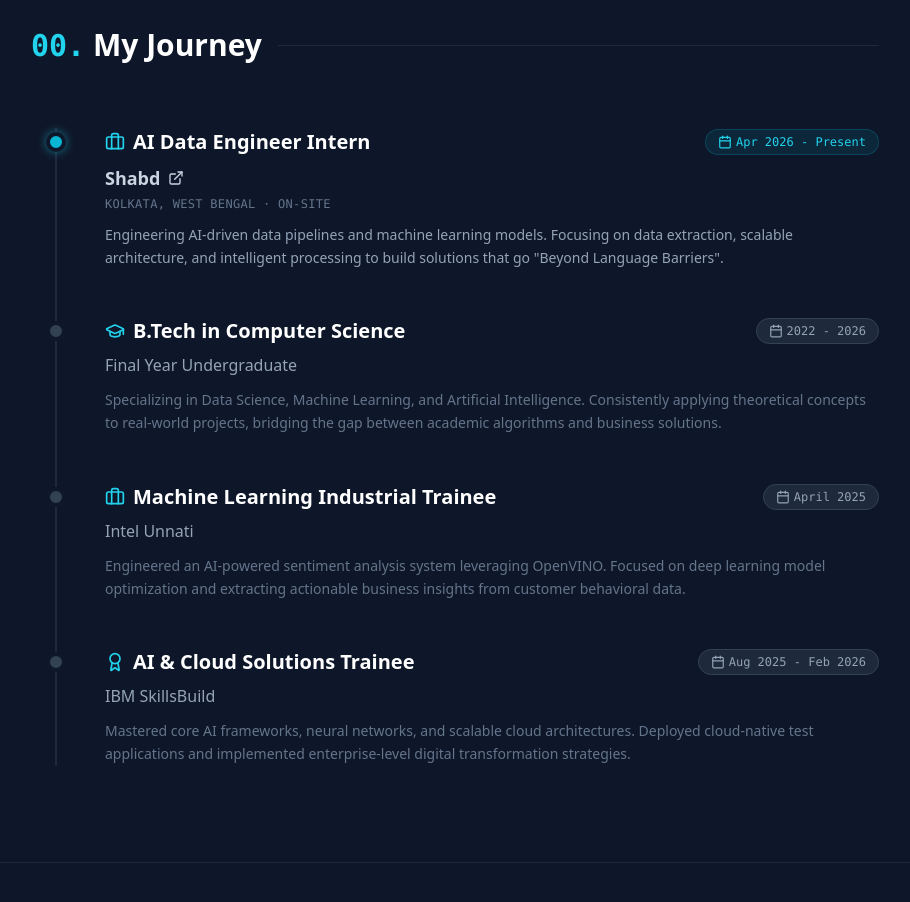
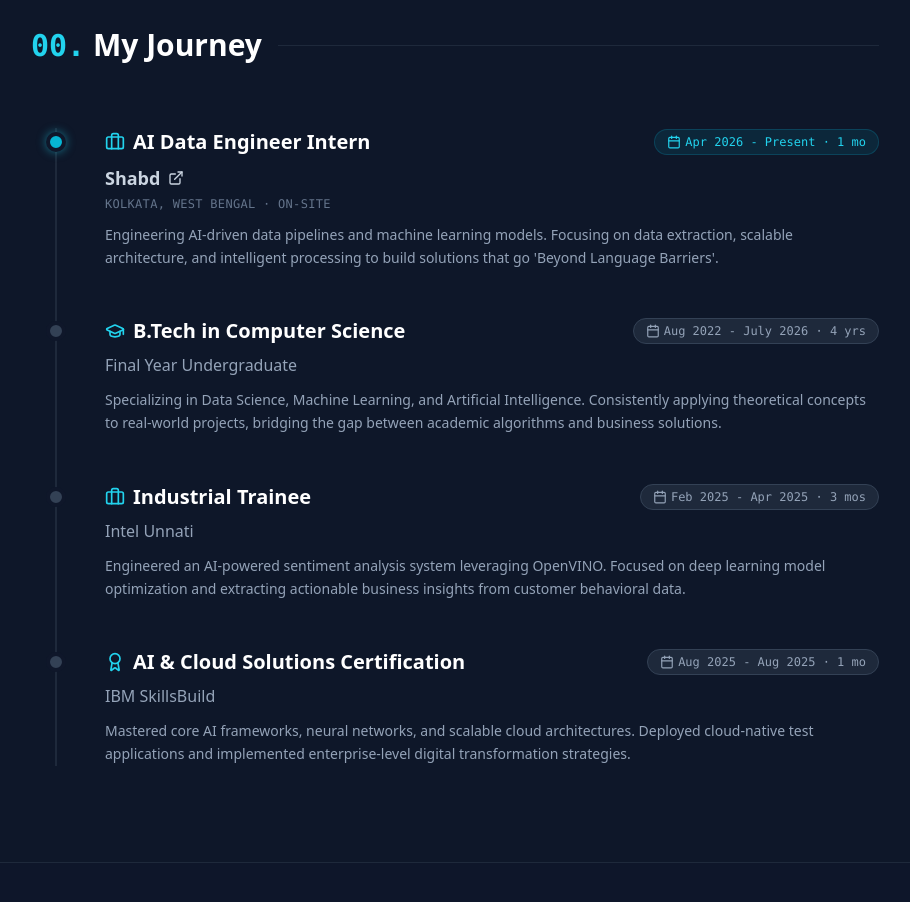
Before and after one commit to SubhankarChand/portfolio, a React (Create React App) app in the folder frontend/: page / in a window 1280 px wide. Shown: the part 920-1822 px from the top of the page, without its empty margins (185-1095 px from the left). Built offline with nearby package versions, Linux system fonts and the light colour scheme.

Commit message:
update journey

```diff
--- a/frontend/src/App.js
+++ b/frontend/src/App.js
@@ -10,11 +10,8 @@ import emailjs from '@emailjs/browser';
 const Portfolio = () => {
   const [typedText, setTypedText] = useState('');
   const [isMenuOpen, setIsMenuOpen] = useState(false);
-
-  // --- NEW STATE FOR THE PROJECT MODAL ---
   const [isModalOpen, setIsModalOpen] = useState(false);
   const [selectedProject, setSelectedProject] = useState(null);
-
   const form = useRef();
 
   const fullText = "I transform data into actionable business insights.";
@@ -41,7 +38,6 @@ const Portfolio = () => {
       });
   };
 
-  // --- MODAL LOGIC ---
   const openModal = (e, project) => {
     e.preventDefault();
     if(project.embedUrl) {
@@ -57,7 +53,92 @@ const Portfolio = () => {
     setSelectedProject(null);
   };
 
-  // --- DATA SECTIONS ---
+  // --- NEW: BULLETPROOF DURATION CALCULATOR ---
+  const formatDuration = (startStr, endStr) => {
+    const startDate = new Date(startStr);
+    // If endStr is blank ("") or "Present", use today's date
+    const endDate = (!endStr || endStr.toLowerCase() === 'present') ? new Date() : new Date(endStr);
+
+    // Safety check in case the user types an invalid date string
+    if (isNaN(startDate.getTime())) return "";
+
+    // Calculate total months (inclusive)
+    let totalMonths = (endDate.getFullYear() - startDate.getFullYear()) * 12 + (endDate.getMonth() - startDate.getMonth()) + 1;
+
+    // Failsafe: if dates are reversed or identical, make it at least 1 month
+    if (totalMonths <= 0) totalMonths = 1;
+
+    const years = Math.floor(totalMonths / 12);
+    const months = totalMonths % 12;
+
+    let durationArray = [];
+    if (years > 0) durationArray.push(`${years} yr${years > 1 ? 's' : ''}`);
+    if (months > 0) durationArray.push(`${months} mo${months > 1 ? 's' : ''}`);
+
+    return durationArray.join(' ');
+  };
+
+  const formatDisplayDate = (startStr, endStr) => {
+    const isPresent = !endStr || endStr.toLowerCase() === 'present';
+    return `${startStr} - ${isPresent ? 'Present' : endStr}`;
+  };
+
+  // ==========================================
+  // 📝 DATA SECTIONS (EDIT THESE MANUALLY)
+  // ==========================================
+
+  // --- 1. YOUR JOURNEY / EXPERIENCE ---
+  const journeyData = [
+    {
+      id: 1,
+      role: "AI Data Engineer Intern",
+      organization: "Shabd",
+      link: "https://shabd.tech/",
+      location: "Kolkata, West Bengal · On-site",
+      startDate: "Apr 2026",
+      endDate: "", // LEAVE BLANK FOR "PRESENT"
+      description: "Engineering AI-driven data pipelines and machine learning models. Focusing on data extraction, scalable architecture, and intelligent processing to build solutions that go 'Beyond Language Barriers'.",
+      Icon: Briefcase,
+      isCurrent: true
+    },
+    {
+      id: 2,
+      role: "B.Tech in Computer Science",
+      organization: "Final Year Undergraduate",
+      link: null,
+      location: null,
+      startDate: "Aug 2022",
+      endDate: "July 2026",
+      description: "Specializing in Data Science, Machine Learning, and Artificial Intelligence. Consistently applying theoretical concepts to real-world projects, bridging the gap between academic algorithms and business solutions.",
+      Icon: GraduationCap,
+      isCurrent: false
+    },
+    {
+      id: 3,
+      role: "Industrial Trainee",
+      organization: "Intel Unnati",
+      link: null,
+      location: null,
+      startDate: "Feb 2025",
+      endDate: "Apr 2025",
+      description: "Engineered an AI-powered sentiment analysis system leveraging OpenVINO. Focused on deep learning model optimization and extracting actionable business insights from customer behavioral data.",
+      Icon: Briefcase,
+      isCurrent: false
+    },
+    {
+      id: 4,
+      role: "AI & Cloud Solutions Certification",
+      organization: "IBM SkillsBuild",
+      link: null,
+      location: null,
+      startDate: "Aug 2025",
+      endDate: "Aug 2025",
+      description: "Mastered core AI frameworks, neural networks, and scalable cloud architectures. Deployed cloud-native test applications and implemented enterprise-level digital transformation strategies.",
+      Icon: Award,
+      isCurrent: false
+    }
+  ];
+
   const stats = [
     { num: "10+", label: "Projects Completed" },
     { num: "3+", label: "Years of Coding" },
@@ -69,33 +150,21 @@ const Portfolio = () => {
       title: "Intel Unnati Industrial Training 2025",
       issuer: "Intel",
       date: "April 2025",
-      points: [
-        "Built AI-powered sentiment analysis system using OpenVINO.",
-        "Optimized deep learning models for Intel hardware acceleration.",
-        "Analyzed customer behavior data to improve decision-making efficiency."
-      ],
+      points: ["Built AI-powered sentiment analysis system using OpenVINO.", "Optimized deep learning models for Intel hardware acceleration.", "Analyzed customer behavior data to improve decision-making efficiency."],
       link: "#"
     },
     {
       title: "Artificial Intelligence Fundamentals",
       issuer: "IBM SkillsBuild",
       date: "August 2025",
-      points: [
-        "Mastered core AI concepts: Neural Networks, Deep Learning, & ML.",
-        "Explored ethical AI frameworks and real-world deployment strategies.",
-        "Applied machine learning algorithms to modern software solutions."
-      ],
+      points: ["Mastered core AI concepts: Neural Networks, Deep Learning, & ML.", "Explored ethical AI frameworks and real-world deployment strategies.", "Applied machine learning algorithms to modern software solutions."],
       link: "https://www.credly.com/badges/3ec663c7-b1c0-4310-9271-5916f5b808a2/public_url"
     },
     {
       title: "Journey to Cloud: Solution Envisioning",
       issuer: "IBM SkillsBuild",
       date: "August 2025",
-      points: [
-        "Designed scalable cloud architectures using IaaS, PaaS, and SaaS models.",
-        "Deployed test pilot applications using IBM Code Engine.",
-        "Implemented Agile & Enterprise Design Thinking for digital transformation."
-      ],
+      points: ["Designed scalable cloud architectures using IaaS, PaaS, and SaaS models.", "Deployed test pilot applications using IBM Code Engine.", "Implemented Agile & Enterprise Design Thinking for digital transformation."],
       link: "https://www.credly.com/badges/05320164-a4ff-448f-88fb-a6e4c2f60438/public_url"
     }
   ];
@@ -130,12 +199,10 @@ const Portfolio = () => {
   return (
     <div className="min-h-screen bg-[#0f172a] text-slate-300 font-sans selection:bg-cyan-500 selection:text-white overflow-x-hidden relative">
 
-      {/* --- THE PRESENTATION MODAL --- */}
+      {/* THE PRESENTATION MODAL */}
       {isModalOpen && selectedProject && (
         <div className="fixed inset-0 z-[100] flex items-center justify-center p-4 sm:p-6 bg-black/80 backdrop-blur-sm">
           <div className="relative w-full max-w-5xl bg-slate-900 rounded-2xl border border-slate-700 shadow-2xl overflow-hidden flex flex-col h-[85vh] animate-in fade-in zoom-in duration-300">
-
-            {/* Modal Header */}
             <div className="flex justify-between items-center p-4 border-b border-slate-800 bg-slate-900/50">
               <div className="flex items-center gap-3">
                 <Brain className="text-cyan-400" size={24} />
@@ -145,15 +212,8 @@ const Portfolio = () => {
                 <X size={24} />
               </button>
             </div>
-
-            {/* Modal Body (Your Gamma Iframe) */}
             <div className="flex-grow w-full h-full bg-[#0f172a]">
-              <iframe
-                src={selectedProject.embedUrl}
-                className="w-full h-full border-none"
-                allow="fullscreen"
-                title={`${selectedProject.title} Presentation`}
-              ></iframe>
+              <iframe src={selectedProject.embedUrl} className="w-full h-full border-none" allow="fullscreen" title={`${selectedProject.title} Presentation`}></iframe>
             </div>
           </div>
         </div>
@@ -193,23 +253,17 @@ const Portfolio = () => {
       <section id="hero" className="pt-32 pb-20 px-6 max-w-6xl mx-auto min-h-screen flex flex-col justify-center">
         <div className="flex flex-col-reverse lg:flex-row items-center justify-between gap-12">
           <motion.div initial={{ opacity: 0, x: -50 }} animate={{ opacity: 1, x: 0 }} transition={{ duration: 0.8 }} className="flex-1 text-center lg:text-left">
-
-            {/* UPDATED BADGE */}
             <p className="inline-block px-3 py-1 mb-4 text-xs font-mono font-medium tracking-wider text-cyan-400 uppercase bg-cyan-500/10 rounded-full border border-cyan-500/20">
               AI Data Engineer | ML Enthusiast
             </p>
-
             <h1 className="text-5xl md:text-7xl font-bold text-white mb-6 tracking-tight">
               Subhankar Chand.
             </h1>
-
             <div className="h-20 mb-6">
                 <h2 className="text-xl md:text-3xl font-medium text-slate-400 leading-relaxed">
                 {typedText}<span className="animate-pulse text-cyan-400">|</span>
                 </h2>
             </div>
-
-            {/* UPDATED BIO PARAGRAPH */}
             <p className="max-w-xl mx-auto lg:mx-0 text-lg text-slate-400 mb-10 leading-relaxed">
               Currently an <span className="text-cyan-400 font-semibold">AI Data Engineer Intern at Shabd</span>. I bridge the gap between complex data and strategic business decisions using AI, Python, and scalable data pipelines.
             </p>
@@ -238,7 +292,6 @@ const Portfolio = () => {
           <motion.div initial={{ opacity: 0, x: 50 }} animate={{ opacity: 1, x: 0 }} transition={{ duration: 0.8 }} className="flex-1 relative">
             <div className="absolute top-1/2 left-1/2 -translate-x-1/2 -translate-y-1/2 w-[300px] h-[300px] bg-cyan-500 blur-[120px] opacity-20 rounded-full"></div>
             <div className="relative w-72 h-72 md:w-96 md:h-96 mx-auto bg-slate-900 rounded-full border-[6px] border-slate-800 overflow-hidden shadow-2xl group">
-              {/* UPDATED IMAGE TAG WITH OBJECT-TOP */}
               <img src="/profile.png" onError={(e) => e.target.src = 'https://api.dicebear.com/9.x/avataaars/svg?seed=Subhankar'} alt="Subhankar Chand" className="w-full h-full object-cover object-top transition-all duration-500"/>
             </div>
           </motion.div>
@@ -255,82 +308,48 @@ const Portfolio = () => {
 
           <div className="relative border-l-2 border-slate-800 ml-4 md:ml-6 space-y-12">
 
-            {/* Timeline Item 1: Shabd Internship (Current Status) */}
-            <div className="relative pl-8 md:pl-12 group">
-              <div className="absolute -left-[11px] top-1 h-5 w-5 rounded-full bg-cyan-500 border-4 border-[#0f172a] group-hover:scale-125 transition-transform shadow-[0_0_10px_rgba(34,211,238,0.5)]"></div>
+            {/* DYNAMICALLY RENDERING JOURNEY ITEMS */}
+            {journeyData.map((item) => (
+              <div key={item.id} className="relative pl-8 md:pl-12 group">
+
+                {/* Timeline Dot */}
+                <div className={`absolute -left-[11px] top-1 h-5 w-5 rounded-full border-4 border-[#0f172a] transition-all
+                  ${item.isCurrent ? 'bg-cyan-500 group-hover:scale-125 shadow-[0_0_10px_rgba(34,211,238,0.5)]' : 'bg-slate-700 group-hover:bg-cyan-400'}`}>
+                </div>
+
+                {/* Header Row */}
                 <div className="flex flex-col md:flex-row md:items-center justify-between mb-2 gap-2">
                   <h3 className="text-xl font-bold text-white flex items-center gap-2">
-                  <Briefcase size={20} className="text-cyan-400" />
-                  AI Data Engineer Intern
+                    <item.Icon size={20} className="text-cyan-400" />
+                    {item.role}
                   </h3>
-                <span className="flex items-center gap-1 text-xs font-mono text-cyan-400 bg-cyan-500/10 px-3 py-1 rounded-full w-max border border-cyan-500/20">
-                  <Calendar size={14} /> Apr 2026 - Present
+
+                  <span className={`flex items-center gap-1 text-xs font-mono px-3 py-1 rounded-full w-max border
+                    ${item.isCurrent ? 'text-cyan-400 bg-cyan-500/10 border-cyan-500/20' : 'text-slate-400 bg-slate-800 border-slate-700'}`}>
+                    <Calendar size={14} />
+                    {formatDisplayDate(item.startDate, item.endDate)} · {formatDuration(item.startDate, item.endDate)}
                   </span>
                 </div>
+
+                {/* Subheader / Company */}
                 <div className="mb-3">
-                <a href="https://shabd.tech/" target="_blank" rel="noopener noreferrer" className="text-lg font-bold text-slate-300 hover:text-cyan-400 flex items-center gap-2 w-max transition-colors">
-                  Shabd <ExternalLink size={16} />
+                  {item.link ? (
+                    <a href={item.link} target="_blank" rel="noopener noreferrer" className="text-lg font-bold text-slate-300 hover:text-cyan-400 flex items-center gap-2 w-max transition-colors">
+                      {item.organization} <ExternalLink size={16} />
                     </a>
-                <p className="text-slate-500 text-xs mt-1 font-mono uppercase tracking-wide">Kolkata, West Bengal · On-site</p>
-              </div>
-              <p className="text-slate-400 text-sm leading-relaxed">
-                Engineering AI-driven data pipelines and machine learning models. Focusing on data extraction, scalable architecture, and intelligent processing to build solutions that go "Beyond Language Barriers".
-              </p>
+                  ) : (
+                    <h4 className="text-slate-400 font-medium">{item.organization}</h4>
+                  )}
+                  {item.location && <p className="text-slate-500 text-xs mt-1 font-mono uppercase tracking-wide">{item.location}</p>}
                 </div>
 
-            {/* Timeline Item 2: B.Tech */}
-            <div className="relative pl-8 md:pl-12 group">
-              <div className="absolute -left-[11px] top-1 h-5 w-5 rounded-full bg-slate-700 border-4 border-[#0f172a] group-hover:bg-cyan-400 transition-colors"></div>
-              <div className="flex flex-col md:flex-row md:items-center justify-between mb-2 gap-2">
-                <h3 className="text-xl font-bold text-white flex items-center gap-2">
-                  <GraduationCap size={20} className="text-cyan-400" />
-                  B.Tech in Computer Science
-                </h3>
-                <span className="flex items-center gap-1 text-xs font-mono text-slate-400 bg-slate-800 px-3 py-1 rounded-full w-max border border-slate-700">
-                  <Calendar size={14} /> 2022 - 2026
-                </span>
+                {/* Description */}
+                <p className="text-slate-400 text-sm leading-relaxed">
+                  {item.description}
+                </p>
+
               </div>
-              <h4 className="text-slate-400 font-medium mb-3">Final Year Undergraduate</h4>
-              <p className="text-slate-500 text-sm leading-relaxed">
-                Specializing in Data Science, Machine Learning, and Artificial Intelligence. Consistently applying theoretical concepts to real-world projects, bridging the gap between academic algorithms and business solutions.
-              </p>
-            </div>
-
-            {/* Timeline Item 3: Intel Training */}
-            <div className="relative pl-8 md:pl-12 group">
-              <div className="absolute -left-[11px] top-1 h-5 w-5 rounded-full bg-slate-700 border-4 border-[#0f172a] group-hover:bg-cyan-400 transition-colors"></div>
-              <div className="flex flex-col md:flex-row md:items-center justify-between mb-2 gap-2">
-                <h3 className="text-xl font-bold text-white flex items-center gap-2">
-                  <Briefcase size={20} className="text-cyan-400" />
-                  Machine Learning Industrial Trainee
-                </h3>
-                <span className="flex items-center gap-1 text-xs font-mono text-slate-400 bg-slate-800 px-3 py-1 rounded-full w-max border border-slate-700">
-                  <Calendar size={14} /> April 2025
-                </span>
-              </div>
-              <h4 className="text-slate-400 font-medium mb-3">Intel Unnati</h4>
-              <p className="text-slate-500 text-sm leading-relaxed">
-                Engineered an AI-powered sentiment analysis system leveraging OpenVINO. Focused on deep learning model optimization and extracting actionable business insights from customer behavioral data.
-              </p>
-            </div>
-
-            {/* Timeline Item 4: IBM SkillsBuild */}
-            <div className="relative pl-8 md:pl-12 group">
-              <div className="absolute -left-[11px] top-1 h-5 w-5 rounded-full bg-slate-700 border-4 border-[#0f172a] group-hover:bg-cyan-400 transition-colors"></div>
-              <div className="flex flex-col md:flex-row md:items-center justify-between mb-2 gap-2">
-                <h3 className="text-xl font-bold text-white flex items-center gap-2">
-                  <Award size={20} className="text-cyan-400" />
-                  AI & Cloud Solutions Trainee
-                </h3>
-                <span className="flex items-center gap-1 text-xs font-mono text-slate-400 bg-slate-800 px-3 py-1 rounded-full w-max border border-slate-700">
-                  <Calendar size={14} /> Aug 2025 - Feb 2026
-                </span>
-              </div>
-              <h4 className="text-slate-400 font-medium mb-3">IBM SkillsBuild</h4>
-              <p className="text-slate-500 text-sm leading-relaxed">
-                Mastered core AI frameworks, neural networks, and scalable cloud architectures. Deployed cloud-native test applications and implemented enterprise-level digital transformation strategies.
-              </p>
-            </div>
+            ))}
 
           </div>
         </div>
@@ -344,8 +363,6 @@ const Portfolio = () => {
             <div className="h-px bg-slate-800 flex-grow"></div>
           </div>
           <div className="grid grid-cols-1 md:grid-cols-2 lg:grid-cols-3 gap-6">
-
-            {/* Programming */}
             <div className="bg-slate-800 p-6 rounded-2xl border border-slate-700 hover:border-cyan-500/50 hover:shadow-lg hover:shadow-cyan-900/20 hover:-translate-y-1 transition-all duration-300 group">
                 <div className="flex items-center gap-3 mb-6 border-b border-slate-700 pb-4">
                     <div className="p-2.5 bg-cyan-500/10 rounded-lg text-cyan-400 group-hover:scale-110 transition-transform"><Terminal size={22}/></div>
@@ -355,8 +372,6 @@ const Portfolio = () => {
                     {["Python", "SQL", "C++", "JavaScript", "HTML/CSS"].map((skill) => (<span key={skill} className="px-3 py-1.5 bg-slate-900 text-slate-300 rounded-lg text-xs font-semibold hover:text-cyan-400 hover:bg-cyan-500/10 transition-colors cursor-default">{skill}</span>))}
                 </div>
             </div>
-
-            {/* AI & ML */}
             <div className="bg-slate-800 p-6 rounded-2xl border border-slate-700 hover:border-cyan-500/50 hover:shadow-lg hover:shadow-cyan-900/20 hover:-translate-y-1 transition-all duration-300 group">
                 <div className="flex items-center gap-3 mb-6 border-b border-slate-700 pb-4">
                      <div className="p-2.5 bg-cyan-500/10 rounded-lg text-cyan-400 group-hover:scale-110 transition-transform"><Brain size={22}/></div>
@@ -366,8 +381,6 @@ const Portfolio = () => {
                     {["TensorFlow", "Scikit-Learn", "OpenCV", "YOLOv8", "Pandas", "NumPy"].map((skill) => (<span key={skill} className="px-3 py-1.5 bg-slate-900 text-slate-300 rounded-lg text-xs font-semibold hover:text-cyan-400 hover:bg-cyan-500/10 transition-colors cursor-default">{skill}</span>))}
                 </div>
             </div>
-
-            {/* Data Analytics */}
             <div className="bg-slate-800 p-6 rounded-2xl border border-slate-700 hover:border-cyan-500/50 hover:shadow-lg hover:shadow-cyan-900/20 hover:-translate-y-1 transition-all duration-300 group">
                 <div className="flex items-center gap-3 mb-6 border-b border-slate-700 pb-4">
                      <div className="p-2.5 bg-cyan-500/10 rounded-lg text-cyan-400 group-hover:scale-110 transition-transform"><BarChart3 size={22}/></div>
@@ -377,8 +390,6 @@ const Portfolio = () => {
                     {["Power BI", "Excel", "Matplotlib", "Seaborn", "EDA", "Data Cleaning"].map((skill) => (<span key={skill} className="px-3 py-1.5 bg-slate-900 text-slate-300 rounded-lg text-xs font-semibold hover:text-cyan-400 hover:bg-cyan-500/10 transition-colors cursor-default">{skill}</span>))}
                 </div>
             </div>
-
-            {/* Tools */}
             <div className="bg-slate-800 p-6 rounded-2xl border border-slate-700 hover:border-cyan-500/50 hover:shadow-lg hover:shadow-cyan-900/20 hover:-translate-y-1 transition-all duration-300 group">
                 <div className="flex items-center gap-3 mb-6 border-b border-slate-700 pb-4">
                      <div className="p-2.5 bg-cyan-500/10 rounded-lg text-cyan-400 group-hover:scale-110 transition-transform"><Database size={22}/></div>
@@ -388,8 +399,6 @@ const Portfolio = () => {
                     {["Git", "GitHub", "VS Code", "Jupyter", "MySQL Workbench", "Google Colab"].map((skill) => (<span key={skill} className="px-3 py-1.5 bg-slate-900 text-slate-300 rounded-lg text-xs font-semibold hover:text-cyan-400 hover:bg-cyan-500/10 transition-colors cursor-default">{skill}</span>))}
                 </div>
             </div>
-
-             {/* Soft Skills */}
              <div className="bg-slate-800 p-6 rounded-2xl border border-slate-700 hover:border-cyan-500/50 hover:shadow-lg hover:shadow-cyan-900/20 hover:-translate-y-1 transition-all duration-300 group">
                 <div className="flex items-center gap-3 mb-6 border-b border-slate-700 pb-4">
                      <div className="p-2.5 bg-cyan-500/10 rounded-lg text-cyan-400 group-hover:scale-110 transition-transform"><Users size={22}/></div>
@@ -399,8 +408,6 @@ const Portfolio = () => {
                     {["Problem Solving", "Team Leadership", "Communication", "Time Management"].map((skill) => (<span key={skill} className="px-3 py-1.5 bg-slate-900 text-slate-300 rounded-lg text-xs font-semibold hover:text-cyan-400 hover:bg-cyan-500/10 transition-colors cursor-default">{skill}</span>))}
                 </div>
             </div>
-
-            {/* Core Concepts */}
             <div className="bg-slate-800 p-6 rounded-2xl border border-slate-700 hover:border-cyan-500/50 hover:shadow-lg hover:shadow-cyan-900/20 hover:-translate-y-1 transition-all duration-300 group">
                 <div className="flex items-center gap-3 mb-6 border-b border-slate-700 pb-4">
                      <div className="p-2.5 bg-cyan-500/10 rounded-lg text-cyan-400 group-hover:scale-110 transition-transform"><Search size={22}/></div>
@@ -410,7 +417,6 @@ const Portfolio = () => {
                     {["Data Structures", "Algorithms", "DBMS", "OOPs", "Statistics"].map((skill) => (<span key={skill} className="px-3 py-1.5 bg-slate-900 text-slate-300 rounded-lg text-xs font-semibold hover:text-cyan-400 hover:bg-cyan-500/10 transition-colors cursor-default">{skill}</span>))}
                 </div>
             </div>
-
           </div>
         </div>
       </section>
@@ -479,19 +485,14 @@ const Portfolio = () => {
                     ))}
                   </div>
                 </div>
-
-                {/* Card Action Buttons */}
                 <div className="mt-auto flex border-t border-slate-800">
                   <a href={project.links.tryIt} className="flex-1 text-center py-4 text-sm font-bold text-white bg-slate-800/30 hover:bg-cyan-600 transition-colors flex items-center justify-center gap-2">
                     Try It Live <ExternalLink size={16} />
                   </a>
                   <div className="w-px bg-slate-800"></div>
-
-                  {/* --- THE MODAL TRIGGER BUTTON --- */}
                   <button onClick={(e) => openModal(e, project)} className="flex-1 text-center py-4 text-sm font-bold text-cyan-400 hover:bg-slate-800 transition-colors flex items-center justify-center gap-2">
                     Learn More <ArrowRight size={16} />
                   </button>
-
                 </div>
               </div>
             ))}
```
Lines whose indentation alone changed are shown as unchanged.
